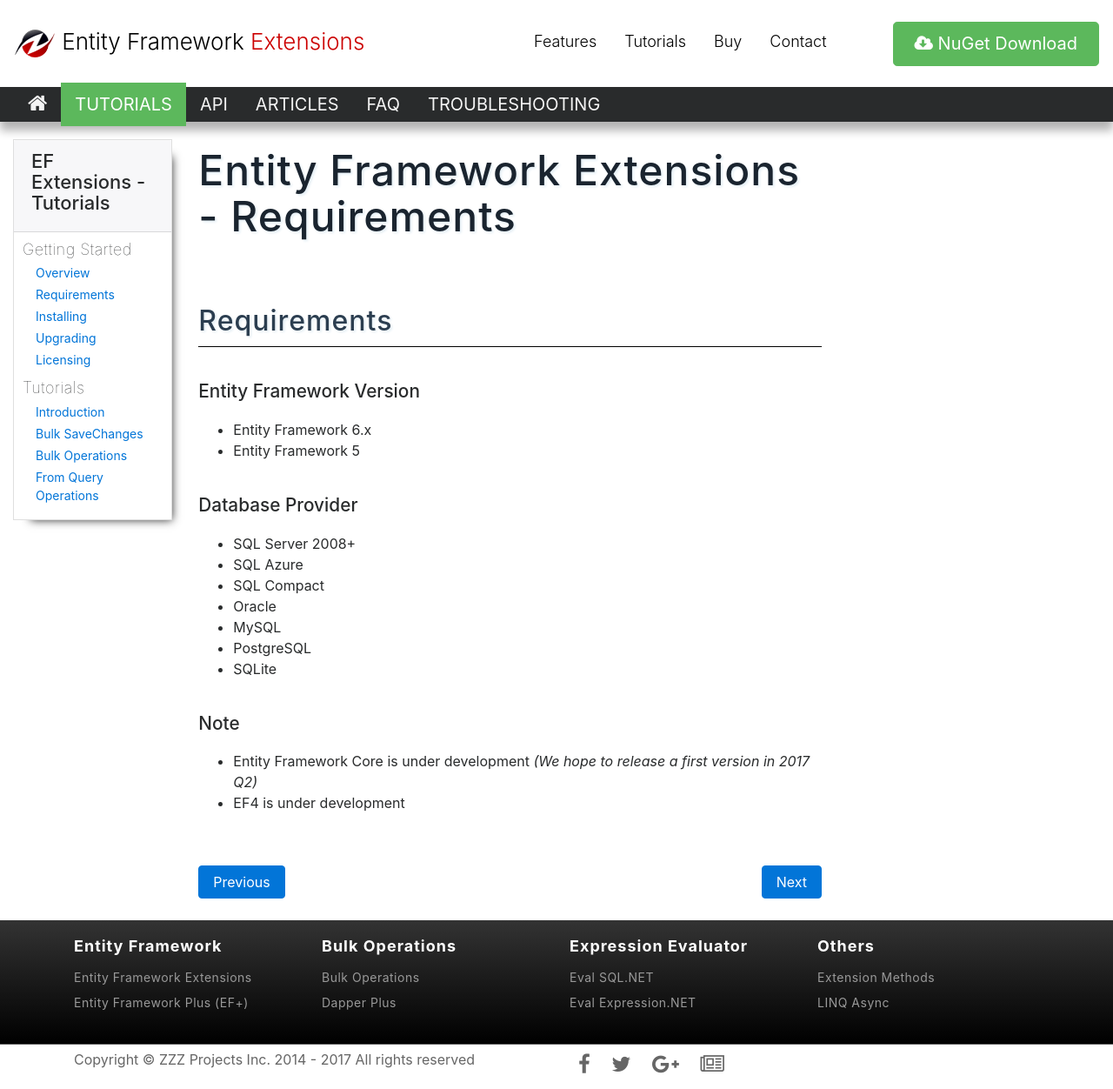
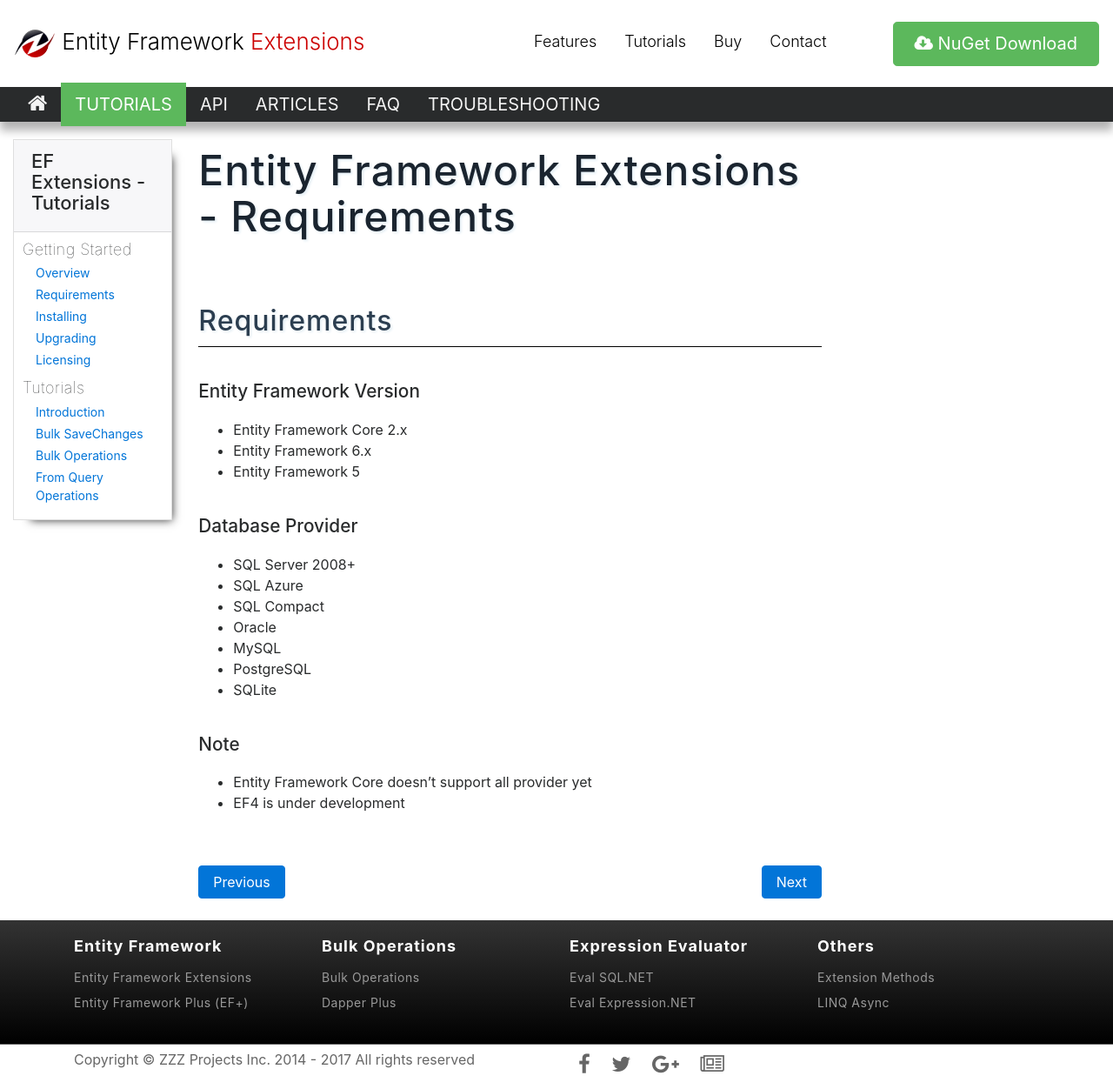
Before and after one commit to zzzprojects/EntityFramework-Extensions, a Jekyll site: the page built from docs/pages/tutorials/requirements.md, in a window 1280 px wide and 1252 px high. Shown: the whole window at 87% size. Built offline with Jekyll 4.4.1, drawn with Linux system fonts in a browser that asks for light colours; nearby versions of some CDN libraries.

Commit message:
Update requirements.md

```diff
--- a/docs/pages/tutorials/requirements.md
+++ b/docs/pages/tutorials/requirements.md
@@ -10,6 +10,7 @@ permalink: requirements
 
 ### Entity Framework Version
 
+- Entity Framework Core 2.x
 - Entity Framework 6.x
 - Entity Framework 5
 
@@ -25,5 +26,5 @@ permalink: requirements
 
 ### Note
 
-- Entity Framework Core is under development _(We hope to release a first version in 2017 Q2)_
+- Entity Framework Core doesn't support all provider yet
 - EF4 is under development
```
